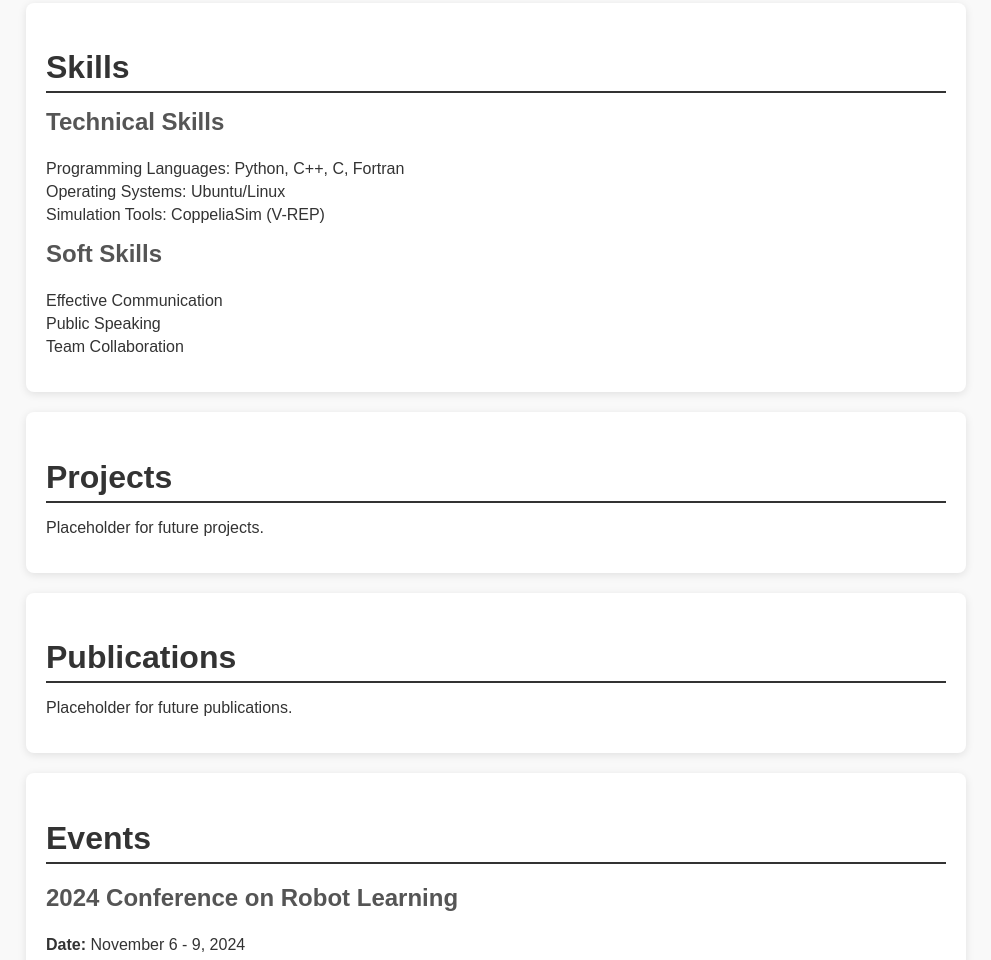
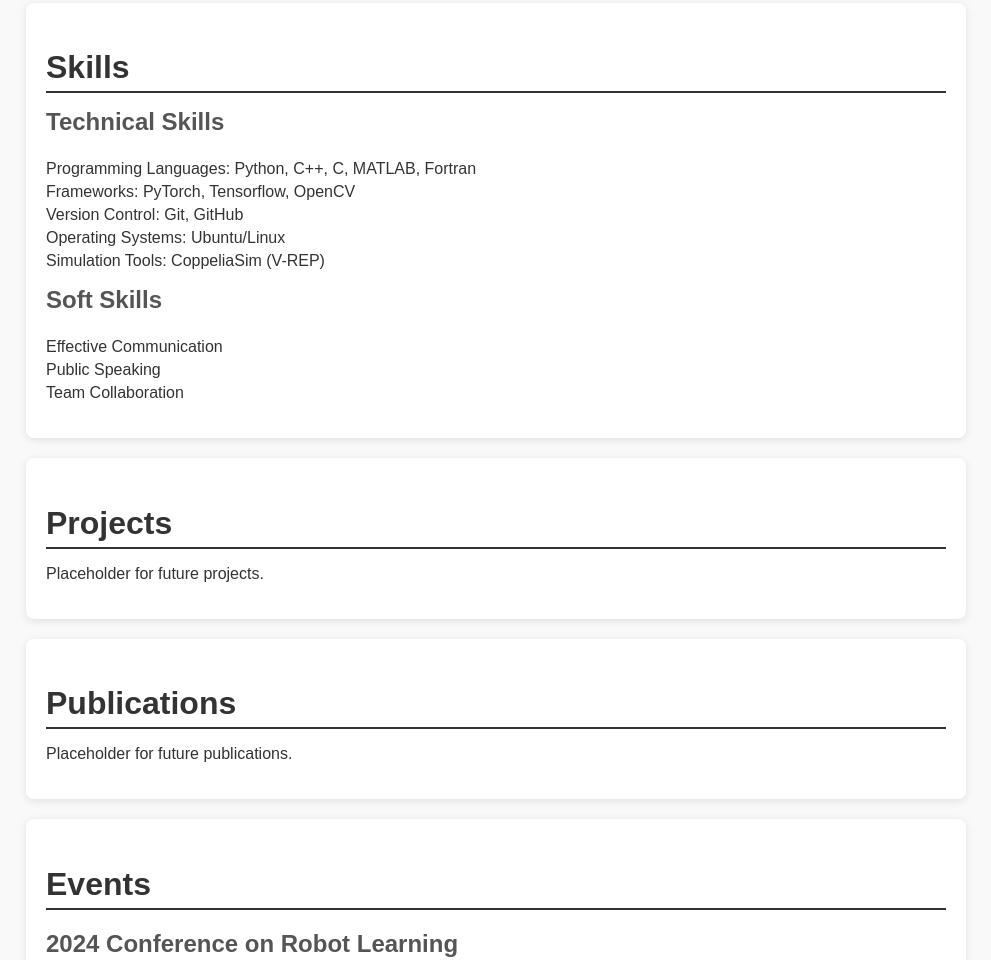
Before and after one commit to RicardoFrumento/RicardoFrumento.github.io, a plain HTML site: page index.html in a window 1280 px wide. Shown: the part 1480-2440 px from the top of the page, without its empty margins (144-1135 px from the left). Drawn offline with Linux system fonts and the light colour scheme.

Commit message:
Update index.html

```diff
--- a/index.html
+++ b/index.html
@@ -72,7 +72,9 @@
         <h2>Skills</h2>
         <h3>Technical Skills</h3>
         <ul>
-            <li>Programming Languages: Python, C++, C, Fortran</li>
+            <li>Programming Languages: Python, C++, C, MATLAB, Fortran</li>
+            <li>Frameworks: PyTorch, Tensorflow, OpenCV</li>
+            <li>Version Control: Git, GitHub</li>
             <li>Operating Systems: Ubuntu/Linux</li>
             <li>Simulation Tools: CoppeliaSim (V-REP)</li>
             <!-- You can add more skills here -->
```
